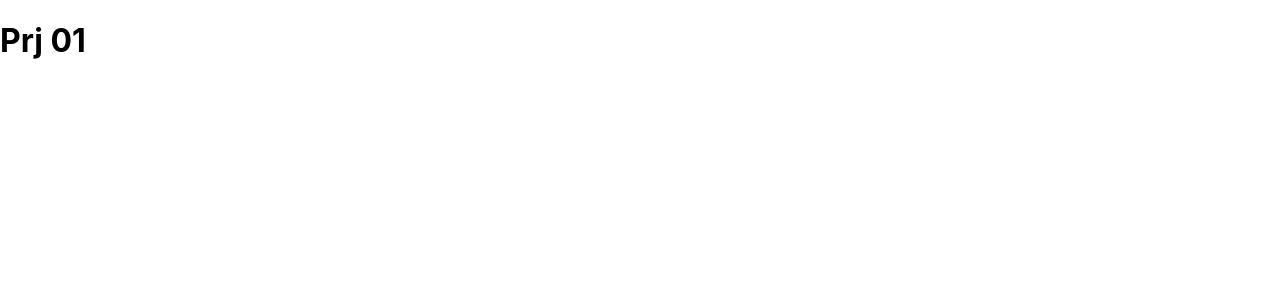
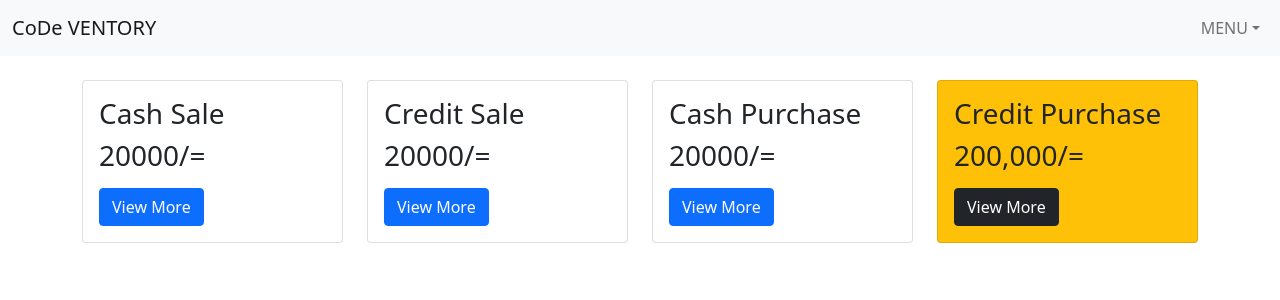
Before and after one commit to williammakassy/prj_01, a React (Create React App) app: page / in a window 1280 px wide. Shown: the top 300 px of the page. Built offline with nearby package versions, Linux system fonts and the light colour scheme.

Commit message:
some errors at button script end..

```diff
--- a/package.json
+++ b/package.json
@@ -7,6 +7,7 @@
     "@testing-library/react": "^13.1.1",
     "@testing-library/user-event": "^13.5.0",
     "react": "^18.0.0",
+    "react-bootstrap": "^2.3.0",
     "react-dom": "^18.0.0",
     "react-router-dom": "^6.3.0",
     "react-scripts": "5.0.1",
--- a/public/index.html
+++ b/public/index.html
@@ -10,34 +10,14 @@
       content="Web site created using create-react-app"
     />
     <link rel="apple-touch-icon" href="%PUBLIC_URL%/logo192.png" />
-    <!--
-      manifest.json provides metadata used when your web app is installed on a
-      user's mobile device or desktop. See https://developers.google.com/web/fundamentals/web-app-manifest/
-    -->
     <link rel="manifest" href="%PUBLIC_URL%/manifest.json" />
-    <!--
-      Notice the use of %PUBLIC_URL% in the tags above.
-      It will be replaced with the URL of the `public` folder during the build.
-      Only files inside the `public` folder can be referenced from the HTML.
-
-      Unlike "/favicon.ico" or "favicon.ico", "%PUBLIC_URL%/favicon.ico" will
-      work correctly both with client-side routing and a non-root public URL.
-      Learn how to configure a non-root public URL by running `npm run build`.
-    -->
+    <link href="https://cdn.jsdelivr.net/npm/bootstrap@5.1.3/dist/css/bootstrap.min.css" rel="stylesheet">
+    <script src="https://cdn.jsdelivr.net/npm/bootstrap@5.1.3/dist/js/bootstrap.bundle.min.js"></script>
     <title>React App</title>
   </head>
   <body>
     <noscript>You need to enable JavaScript to run this app.</noscript>
     <div id="root"></div>
-    <!--
-      This HTML file is a template.
-      If you open it directly in the browser, you will see an empty page.
 
-      You can add webfonts, meta tags, or analytics to this file.
-      The build step will place the bundled scripts into the <body> tag.
-
-      To begin the development, run `npm start` or `yarn start`.
-      To create a production bundle, use `npm run build` or `yarn build`.
-    -->
   </body>
 </html>
--- a/src/App.js
+++ b/src/App.js
@@ -1,9 +1,11 @@
-
+import Mycontent from "./components/Mycontent";
+import Mynav from "./components/Mynav";
 
 function App() {
   return (
     <div className="App">
-      <h1 className="text-center">Prj 01</h1>
+      <Mynav></Mynav>
+      <Mycontent></Mycontent>
     </div>
   );
 }
--- /dev/null
+++ b/src/components/Mycontent.js
@@ -0,0 +1,51 @@
+
+
+const Mycontent = () => {
+  return (
+    <div className="container">
+        <div className="row mt-4 d-flex">
+            <div className="col-sm-3">
+                <div className="card">
+                    <div className="card-body">
+                        <h3 className="card-title">Cash Sale</h3>
+                        <p className="card-text"><h3>20000/=</h3></p>
+                        <a href="#" className="btn btn-primary">View More</a>
+                    </div>
+                </div>
+            </div>
+
+            <div className="col-sm-3">
+                <div className="card">
+                    <div className="card-body">
+                        <h3 className="card-title">Credit Sale</h3>
+                        <p className="card-text"><h3>20000/=</h3></p>
+                        <a href="#" className="btn btn-primary">View More</a>
+                    </div>
+                </div>
+            </div>
+
+            <div className="col-sm-3">
+                <div className="card">
+                    <div className="card-body">
+                        <h3 className="card-title">Cash Purchase</h3>
+                        <p className="card-text"><h3>20000/=</h3></p>
+                        <a href="#" className="btn btn-primary">View More</a>
+                    </div>
+                </div>
+            </div>
+
+            <div className="col-sm-3">
+                <div className="card bg-warning">
+                    <div className="card-body">
+                        <h3 className="card-title">Credit Purchase</h3>
+                        <p className="card-text"><h3>200,000/=</h3></p>
+                        <a href="#" className="btn btn-dark">View More</a>
+                    </div>
+                </div>
+            </div>
+        </div>
+    </div>
+  )
+}
+
+export default Mycontent
--- /dev/null
+++ b/src/components/Mynav.js
@@ -0,0 +1,44 @@
+
+
+const Mynav = () => {
+
+  return (
+    <>
+      <nav className="navbar navbar-expand-lg navbar-light bg-light">
+          <div className="container-fluid">
+              <a className="navbar-brand" href="#">CoDe VENTORY</a>
+              <button
+                className="navbar-toggler"
+                type="button"
+                data-bs-toggle='collapse'
+                data-bs-target='ventoNavBar'
+                aria-expanded='false'
+                aria-label="Toggle navigation">
+                    <span className="navbar-toggler-icon"></span>
+              </button>
+              <div className="collapse navbar-collapse" id="ventoNavbar">
+                  <ul className="navbar-nav ms-auto mb-2 mb-lg-0">
+                      <li className="nav-item dropdown">
+                          <a href="#"
+                            className="nav-link dropdown-toggle"
+                            data-bs-toggle='dropdown'>
+                                MENU
+                            </a>
+                            <div className="dropdown-menu dropdown-menu-end">
+                                <a href="#" className="dropdown-item">POS</a>
+                                <a href="#" className="dropdown-item">SALE</a>
+                                <a href="#" className="dropdown-item">RECEIVABLE</a>
+                                <a href="#" className="dropdown-item">PURCHASE</a>
+                                <a href="#" className="dropdown-item">EXPENSE</a>
+                                <a href="#" className="dropdown-item">USER</a>
+                            </div>
+                      </li>
+                  </ul>
+              </div>
+          </div>
+      </nav>
+    </>
+  )
+}
+
+export default Mynav
--- a/src/index.css
+++ /dev/null
@@ -1,13 +0,0 @@
-body {
-  margin: 0;
-  font-family: -apple-system, BlinkMacSystemFont, 'Segoe UI', 'Roboto', 'Oxygen',
-    'Ubuntu', 'Cantarell', 'Fira Sans', 'Droid Sans', 'Helvetica Neue',
-    sans-serif;
-  -webkit-font-smoothing: antialiased;
-  -moz-osx-font-smoothing: grayscale;
-}
-
-code {
-  font-family: source-code-pro, Menlo, Monaco, Consolas, 'Courier New',
-    monospace;
-}
--- a/src/index.js
+++ b/src/index.js
@@ -1,8 +1,7 @@
 import React from 'react';
 import ReactDOM from 'react-dom/client';
-import './index.css';
 import App from './App';
-import reportWebVitals from './reportWebVitals';
+
 
 const root = ReactDOM.createRoot(document.getElementById('root'));
 root.render(
@@ -10,8 +9,3 @@ root.render(
     <App />
   </React.StrictMode>
 );
-
-// If you want to start measuring performance in your app, pass a function
-// to log results (for example: reportWebVitals(console.log))
-// or send to an analytics endpoint. Learn more: https://bit.ly/CRA-vitals
-reportWebVitals();
--- a/src/reportWebVitals.js
+++ /dev/null
@@ -1,13 +0,0 @@
-const reportWebVitals = onPerfEntry => {
-  if (onPerfEntry && onPerfEntry instanceof Function) {
-    import('web-vitals').then(({ getCLS, getFID, getFCP, getLCP, getTTFB }) => {
-      getCLS(onPerfEntry);
-      getFID(onPerfEntry);
-      getFCP(onPerfEntry);
-      getLCP(onPerfEntry);
-      getTTFB(onPerfEntry);
-    });
-  }
-};
-
-export default reportWebVitals;
```
Also changed, not shown: src/components/Mycontent.css (added), src/components/Mynav.css (added), 1 other file (tests, documents, lock files or other folders).
